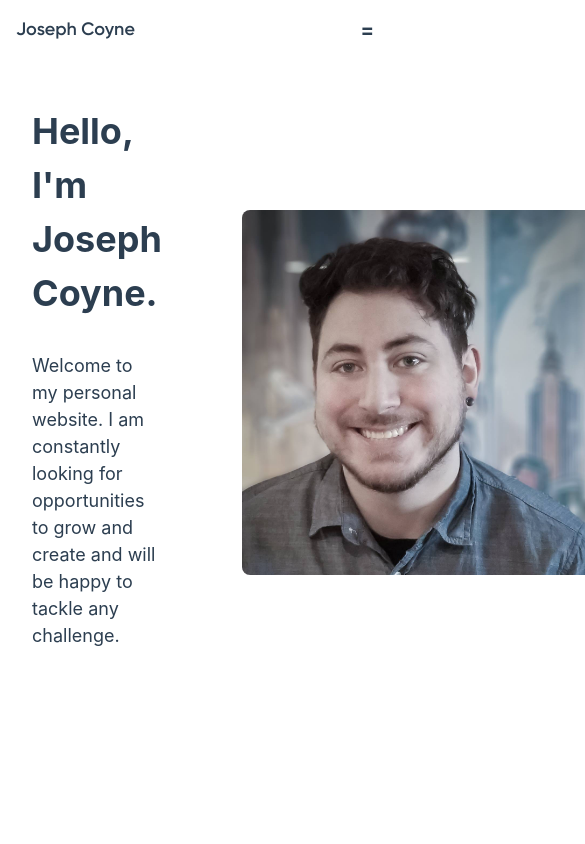
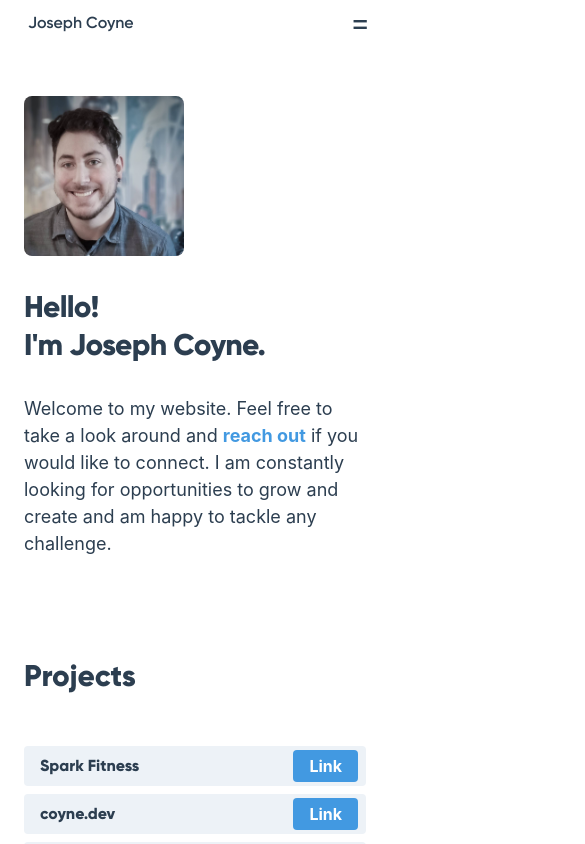
Before and after one commit to joseph-coyne/coyne.dev, a Vue app: page / in a window 390 px wide. Shown: the top 844 px of the page, 585 px wide, since content can reach past the window. Built offline with nearby package versions, Linux system fonts and the light colour scheme; a small style sheet from the web is missing.

Commit message:
changes mobile layout

```diff
--- a/public/index.html
+++ b/public/index.html
@@ -3,9 +3,9 @@
   <head>
     <meta charset="utf-8">
     <meta http-equiv="X-UA-Compatible" content="IE=edge">
-    <meta name="viewport" content="width=device-width,initial-scale=1">
+    <meta name="viewport" content="initial-scale=1.0, width=device-width">
     <link rel="stylesheet" type="text/css" href="fonts.css" />
-    <link rel="icon" href="<%= BASE_URL %>favicon.ico">
+    <link rel='icon' href="<%= BASE_URL %>favicon.ico">
     <link rel="stylesheet" href="https://cdnjs.cloudflare.com/ajax/libs/font-awesome/4.7.0/css/font-awesome.min.css">
     <title>Joseph Coyne</title>
   </head>
--- a/src/App.vue
+++ b/src/App.vue
@@ -1,23 +1,25 @@
 <template>
   <div id="app">
-  <!-- <div id="app" class="px-8 py-1 md:px-30 md:py-8 lg:px-30 lg:py-10 md:w-3/4 md:m-auto"> -->
-    <NavBar class="inset-x-0 top-0 fixed"/>
+    <!-- <div id="app" class="px-8 py-1 md:px-30 md:py-8 lg:px-30 lg:py-10 md:w-3/4 md:m-auto"> -->
+    <NavBar class="inset-x-0 top-0 fixed" />
 
     <router-view />
   </div>
 </template>
 <script>
-import NavBar from '@/components/NavBar.vue';
+import NavBar from "@/components/NavBar.vue";
 
 export default {
   components: {
     NavBar
-  },
+  }
 };
 </script>
 <style>
 #app {
-  font-family: -apple-system,BlinkMacSystemFont,Helvetica Neue,Roboto,Arial,Noto Sans,sans-serif,Apple Color Emoji,Segoe UI,Segoe UI Emoji,Segoe UI Symbol,Noto Color Emoji;
+  font-family: -apple-system, BlinkMacSystemFont, Helvetica Neue, Roboto, Arial,
+    Noto Sans, sans-serif, Apple Color Emoji, Segoe UI, Segoe UI Emoji,
+    Segoe UI Symbol, Noto Color Emoji;
   -webkit-font-smoothing: antialiased;
   -moz-osx-font-smoothing: grayscale;
   /* text-align: center; */
@@ -25,6 +27,9 @@ export default {
   /* padding: 3rem 10rem; */
 }
 .font {
-    font-family: Gilroy-ExtraBold;
+  font-family: Gilroy-ExtraBold;
+}
+.font-medium {
+  font-family: Gilroy-Medium;
 }
 </style>
--- a/src/components/NavBar.vue
+++ b/src/components/NavBar.vue
@@ -1,45 +1,48 @@
 <template>
   <header class="mb-10 bg-white">
-    <div class="flex mx-2 p-2 md:px-40 my-2 max-w-full items-center justify-between">
-      <router-link to="/" class="">
-        <img class="hidden md:inline mb-2 h-12 w-12" src="../assets/logo.png" alt="Logo">
-        <span class="title whitespace-no-wrap text-lg md:text-xl">Joseph Coyne</span>
+    <div class="flex mx-2 px-3 md:px-40 max-w-full items-center justify-between overflow-visible">
+      <router-link to="/" class="p-2">
+        <img class="hidden md:inline mb-2 h-12 w-12" src="../assets/logo.png" alt="Logo" />
+        <span class="title whitespace-no-wrap text-md md:text-xl font-bold">Joseph Coyne</span>
       </router-link>
 
-      <div @click="isOpen = !isOpen">
-        <div v-if="!isOpen" class="h-1 flex md:hidden font-bold text-xl items-center">
-          =
-        </div>
-        <div v-if="isOpen" class="md:hidden font-bold">
-          X
-        </div>
+      <div @click="isOpen = !isOpen" class="mobile md:hidden text-3xl inline-block items-center">
+        <div v-if="!isOpen">=</div>
+        <div v-if="isOpen">×</div>
       </div>
 
-
-      <div class="flex hidden md:inline justify-between">
+      <div class="hidden font-medium md:inline justify-between">
         <router-link to="/about" class="text-center px-4 py-2 m-2">About</router-link>
         <!-- <router-link to="/blog" class="text-center px-4 py-2 m-2">Blog</router-link>    -->
         <router-link to="/contact" class="text-center px-4 py-2 m-2">Contact</router-link>
       </div>
     </div>
-      <div :class="isOpen ? 'block' : 'hidden'" class="md:hidden w-full absolute bg-white flex z-10">
-        <router-link to="/about" class="text-center px-4 py-2 m-2">About</router-link>
+    <div
+      :class="isOpen ? 'block' : 'hidden'"
+      class="md:hidden font-medium w-full absolute bg-blue-100 flex z-10"
+    >
+      <router-link to="/about"  class="text-center px-4 py-2 m-2"><span @click="close()">About</span></router-link>
       <!-- <router-link to="/blog" class="text-center px-4 py-2 m-2">Blog</router-link>    -->
-        <router-link to="/contact" class="text-center px-4 py-2 m-2">Contact</router-link>
+      <router-link @click="close()" to="/contact"  class="text-center px-4 py-2 m-2"><span @click="close()">Contact</span></router-link>
     </div>
   </header>
 </template>
 
 <script>
 export default {
-    name:"NavBar",
+  name: "NavBar",
   data() {
     return {
-        isOpen: false,
-      }
+      isOpen: false
+    };
   },
+  methods: {
+    close() {
+      this.isOpen = false;
 
     }
+  }
+};
 </script>
 
 <style scoped>
--- a/src/components/ProfileCard.vue
+++ b/src/components/ProfileCard.vue
@@ -1,7 +1,7 @@
 <template>
   <div class="profile-card">
     <img
-      class=" max-w-sm ml-20px rounded-lg ml-20"
+      class="max-w-xs md:max-w-sm w-40 h-40 md:h-auto md:w-auto block ml-20px rounded-lg md:ml-20"
       src="../assets/headshot-cropped.png"
       alt="Me!"
     />
--- a/src/components/Projects.vue
+++ b/src/components/Projects.vue
@@ -1,12 +1,18 @@
 <template>
-  <div class="block">
+  <div class="block px-6 md:mx-40">
     <h2 class="font text-3xl mb-12">Projects</h2>
-  <div class="flex justify-between items-center bg-gray-200 rounded py-1 md:py-0 my-2 px-2" v-for="project in projects" :key="project.id">
-    <div class="font px-2 w-40 md:w-24">{{ project.name }}</div>
+    <div
+      class="flex justify-between items-center bg-gray-200 rounded py-1 md:py-0 my-2 px-2"
+      v-for="project in projects"
+      :key="project.id"
+    >
+      <div class="font px-2  whitespace-no-wrap w-40 md:w-24">{{ project.name }}</div>
       <div class="hidden md:inline text-gray-700 text-center px-4 py-2 m-2">{{ project.bio }}</div>
-    <a :href="project.link" target="_blank" class="bg-blue-500 hover:bg-blue-700 text-white font-bold py-1 px-4 rounded">
-      Link
-    </a>
+      <a
+        :href="project.link"
+        target="_blank"
+        class="bg-blue-500 hover:bg-blue-700 text-white font-bold py-1 px-4 rounded"
+      >Link</a>
     </div>
   </div>
 </template>
@@ -19,25 +25,27 @@
       projects: [
         {
           name: "Spark Fitness",
-            bio: "An app for personal trainers and clients to find and schedule workouts.",
+          bio:
+            "Application for personal trainers and clients to find and schedule workouts.",
           link: "https://github.com/josephpcoyne/fitness-application"
         },
         {
           name: "coyne.dev",
-            bio: "This website! An experiement with using TailwindCSS for the first time.",
+          bio:
+            "This website! An experiemental playground for any new tech I want to try. Overall I keep it clean.",
           link: "https://github.com/josephpcoyne/coyne.dev"
         },
         {
           name: "Vue RPG",
-            bio: "A classic RPG game built with Vue.js during a speedrun development.",
+          bio:
+            "A classic RPG game built with Vue.js during a speedrun development.",
           link: "https://github.com/josephpcoyne/vue-rpg"
         }
       ]
+    };
   }
-    },
-  }
+};
 </script>
 
 <style scoped>
-
 </style>
--- a/src/views/About.vue
+++ b/src/views/About.vue
@@ -1,28 +1,25 @@
 <template>
-  <div class="mt-6 md:mt-20 mx-6">
+  <div class="mt-10 pt-12 md:mt-20 mx-6 px-6 md:mx-40">
     <div class="flex">
       <div class="float-left sm:w-full md:w-auto">
         <h2 class="text-2xl md:text-4xl w-full pb-4 font">Who am I?</h2>
-        <p class="text-lg md:text-lg md:w-auto">My name is Joseph Coyne. I am a full-stack software developer. I am here to document my journey from my life as a business owner, to bartender, to software engineer.
-        <br>
-        <br>
-        My aim for this site is to not only serve as a portfolio of sorts, but as a playground for testing new tech and features. It began as a test of TailwindCSS. You may recognize the inspiration. Currently I am working on making it server as my own CMS.
-        <br>
-        <br>
-        If you would like to know more or just want to say hi, feel free to <router-link class="text-blue-700 font-bold" to="contact"> contact </router-link> me.
+        <p class="text-lg md:text-lg md:w-auto">
+          My name is Joseph Coyne. I am a full-stack software developer. I am here to document my journey from my life as a business owner, to bartender, to software engineer.
+          <br />
+          <br />My aim for this site is to not only serve as a portfolio of sorts, but as a playground for testing new tech and features. It began as a test of TailwindCSS. You may recognize the inspiration. Currently I am working on making it serve as my own CMS.
+          <br />
+          <br />If you would like to know more or just want to say hi, feel free to
+          <router-link class="text-blue-500 font-bold" to="contact">contact</router-link>me.
         </p>
       </div>
-        <ProfileCard class="lg:w-full lg:float-right"/>
+      <ProfileCard class="lg:w-full lg:float-right" />
     </div>
   </div>
 </template>
 
 <script>
-  export default {
-
-  }
+export default {};
 </script>
 
 <style scoped>
-
 </style>
--- a/src/views/Contact.vue
+++ b/src/views/Contact.vue
@@ -1,11 +1,13 @@
 <template>
-  <div class="mt-6 md:mt-20 mx-6">
+  <div class="mt-10 pt-12 md:mt-20 mx-6 px-6 md:mx-40">
     <div class="flex">
       <div class="float-left sm:w-full">
         <h2 class="text-2xl md:text-4xl pb-4 font">Contact Me</h2>
         <p class="text-lg md:text-lg">
           If you would like to reach me for any reason, feel free to email me:
-          <span class="font-bold">joseph@coyne.dev</span>
+          <span
+            class="font-bold mail"
+          ></span>
         </p>
       </div>
       <ProfileCard class="lg:w-full lg:float-right" />
@@ -17,4 +19,11 @@
 export default {};
 </script>
 
-<style lang="scss" scoped></style>
+<style scoped>
+.mail:before {
+  content: "\006A\006F\0073\0065\0070\0068\0040\0063";
+}
+.mail:after {
+  content: "\006F\0079\006E\0065\002E\0064\0065\0076";
+}
+</style>
--- a/src/views/Home.vue
+++ b/src/views/Home.vue
@@ -1,22 +1,28 @@
 <template>
-  <div class="mt-10">
-      <section class="flex block py-16 flex-col">
-        <div class="flex flex-row justify-between items-center px-8 md:mx-40">
-          <div class="bio max-w-2xl">
-            <h1 class="text-4xl font-bold md:text-5xl mb-8">Hello, I'm Joseph Coyne.</h1>
+  <div class="mt-10 overflow-auto">
+    <section class="md:block pt-12 mt-2 md:py-16">
+      <div
+        class="container flex flex-col md:flex-row justify-between md:items-center px-6 md:mx-40"
+      >
+        <div class="bio md:max-w-2xl order-2 md:order-1">
+          <h1 class="text-3xl font font-bold md:text-5xl mb-8 leading-tight tracking-tight">
+            Hello!
+            <br />I'm Joseph Coyne.
+          </h1>
           <p class="text-lg md:text-xl mb-8">
-              Welcome to my personal website. I am constantly looking for
-              opportunities to grow and create and will be happy to tackle any challenge.
+            Welcome to my website. Feel free to take a look around and
+            <router-link class="text-blue-500 font-bold" to="contact">reach out</router-link> if you would like to connect. I am constantly looking for
+            opportunities to grow and create and am happy to tackle any challenge.
           </p>
         </div>
-          <div>
+        <div class="order-1 md:order-2 mb-8">
           <ProfileCard />
         </div>
       </div>
     </section>
 
     <div>
-      <Projects class="mt-32" />
+      <Projects class="my-16 md:mt-32" />
     </div>
   </div>
 </template>
```
Lines whose indentation alone changed are shown as unchanged.
